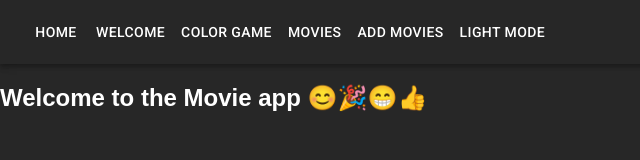
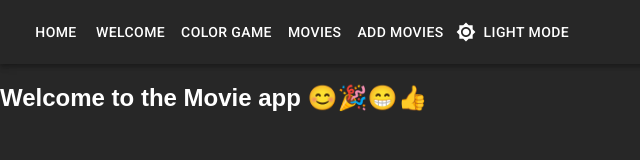
Before and after one commit to prasanthprabakaran/react-movie-app, a React (Create React App) app: page / in a window 1280 px wide. Shown: the top 160 px of the page, without its empty margins (0-640 px from the left). Built offline with nearby package versions, Linux system fonts and the light colour scheme.

Commit message:
darkMode-complete

```diff
--- a/src/App.js
+++ b/src/App.js
@@ -15,6 +15,10 @@ import { MovieDetails } from "./MovieDetails";
 
 import { ThemeProvider, createTheme } from "@mui/material/styles";
 import Paper from "@mui/material/Paper";
+
+
+import Brightness4Icon from '@mui/icons-material/Brightness4';
+import Brightness7Icon from '@mui/icons-material/Brightness7';
 
 function App() {
   const INITIAL_MOVIE_LIST = [
@@ -122,9 +126,10 @@ function App() {
               </Button>
               <Button
                 color="inherit"
+                startIcon={mode === 'dark' ? <Brightness7Icon /> : <Brightness4Icon />}
                 onClick={() => setMode(mode === "light" ? "dark" : "light")}
               >
-                {mode === "Light" ? "dark" : "Light"} mode
+                {mode === "light" ? "dark" : "light"} mode
               </Button>
             </Toolbar>
           </AppBar>
```
